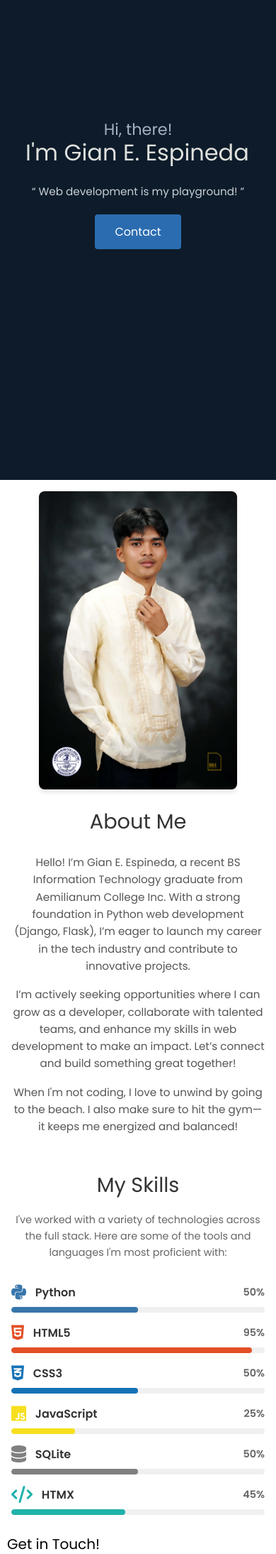
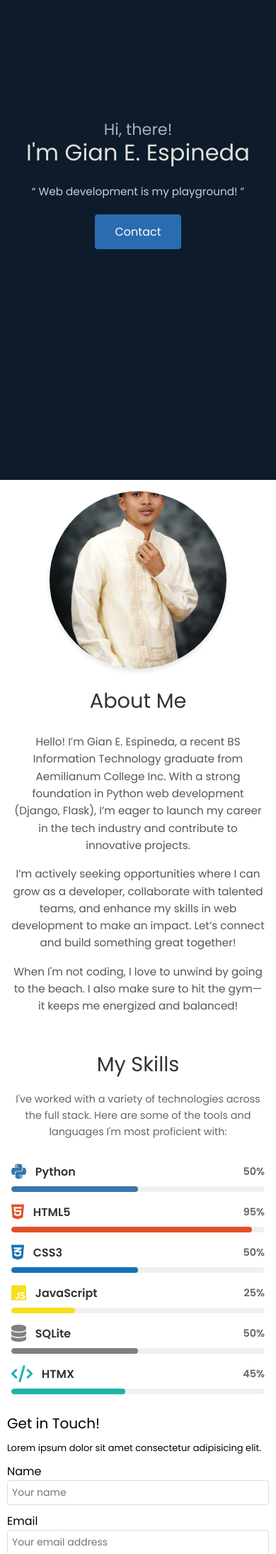
Before and after one commit to cdls4cmdlistfiles/flask-portfolio, a Flask app: page / in a window 390 px wide. Shown: the part 168-2357 px from the top of the page at 71% size. Run offline with Flask 3, Linux system fonts and the light colour scheme; some web fonts are replaced.

Commit message:
Update style.css

```diff
--- a/static/style.css
+++ b/static/style.css
@@ -11,9 +11,9 @@
     font-style: normal;
 }
 
-html {
-  scroll-behavior: smooth;
-}
+html {scroll-behavior: smooth;}
+
+
 
 /* home */.home_container {
     background-color: #0d1b2a;
@@ -115,109 +115,7 @@ html {
 
 
 /* style about */
-.__about {
-    padding: 2rem;
-    max-width: 1200px;
-    margin: 0 auto;
-    display: grid;
-    grid-template-columns: 1fr 1fr;
-    gap: 3rem;
-    align-items: center;
-}
 
-/* autotypoing */
-
-    .typing-text {
-        border-right: 2px solid #000; /* Creates cursor effect */
-        white-space: nowrap; /* Keeps text on one line */
-        overflow: hidden; /* Hides overflow while typing */
-    }
-
-    /* Optional: Blinking cursor animation */
-    @keyframes blink {
-        0% { border-color: transparent; }
-        /* 50% { border-color: #000; } */
-        100% { border-color: transparent; }
-    }
-
-    .typing-text {
-        animation: blink 1s infinite;
-    }
-/* end */
-
-.__about .image {
-    width: 100%;
-    max-width: 350px; /* Medium size constraint */
-    height: auto;
-    border-radius: 8px;
-    overflow: hidden;
-    box-shadow: 0 4px 6px rgba(0, 0, 0, 0.1);
-    margin: 0 auto; /* Center the image within its grid cell */
-}
-
-.__about .image img {
-    width: 100%;
-    height: auto;
-    display: block;
-    object-fit: cover;
-}
-
-.__about-text h1 {
-    font-size: 2.5rem;
-    margin: 0 0 1.5rem 0;
-    color: #333;
-}
-
-.__about-text p {
-    font-size: 1.1rem;
-    line-height: 1.6;
-    color: #555;
-    margin-bottom: 1rem;
-}
-
-/* Tablet Styles */
-@media (max-width: 768px) {
-    .__about {
-        gap: 2rem;
-        padding: 1.5rem;
-    }
-
-    .__about .image {
-        max-width: 350px; /* Slightly smaller for tablet */
-    }
-
-    .__about-text h1 {
-        font-size: 2.2rem;
-    }
-
-    .__about-text p {
-        font-size: 1rem;
-    }
-}
-
-/* Mobile Styles */
-@media (max-width: 600px) {
-    .__about {
-        grid-template-columns: 1fr;
-        padding: 1rem;
-        gap: 1.5rem;
-        text-align: center;
-    }
-
-    .__about .image {
-        max-width: 280px; /* Medium size for mobile */
-        order: -1; /* Move image above text on mobile */
-    }
-
-    .__about-text h1 {
-        font-size: 1.8rem;
-    }
-
-    .__about-text p {
-        font-size: 0.95rem;
-        text-align: center;
-    }
-}
 /* end style about */
 
 
@@ -510,7 +408,6 @@ html {
   }
 
   .__contact label {
-    font-weight: bold;
     margin-bottom: -10px;
   }
 
@@ -594,3 +491,95 @@ html {
       min-height: 100px;
     }
   }
+
+
+
+  /* about */
+
+    .__about {
+        padding: 2rem;
+        max-width: 1200px;
+        margin: 0 auto;
+        display: grid;
+        grid-template-columns: 1fr 1fr;
+        gap: 3rem;
+        align-items: center;
+    }
+
+    /* Circular image styles */
+    .__about .image {
+        width: 100%;
+        max-width: 300px;
+        height: 300px; /* Match width for perfect circle */
+        border-radius: 50%; /* Makes it circular */
+        overflow: hidden;
+        box-shadow: 0 4px 6px rgba(0, 0, 0, 0.1);
+        margin: 0 auto;
+    }
+
+    .__about .image img {
+        width: 100%;
+        height: 100%;
+        display: block;
+        object-fit: cover; /* Ensures image fills circle without distortion */
+    }
+
+    .__about-text h1 {
+        font-size: 2.5rem;
+        margin: 0 0 1.5rem 0;
+        color: #333;
+    }
+
+    .__about-text p {
+        font-size: 1.1rem;
+        line-height: 1.6;
+        color: #555;
+        margin-bottom: 1rem;
+    }
+
+    /* Tablet Styles */
+    @media (max-width: 768px) {
+        .__about {
+            gap: 2rem;
+            padding: 1.5rem;
+        }
+
+        .__about .image {
+            max-width: 300px;
+            height: 300px;
+        }
+
+        .__about-text h1 {
+            font-size: 2.2rem;
+        }
+
+        .__about-text p {
+            font-size: 1rem;
+        }
+    }
+
+    /* Mobile Styles */
+    @media (max-width: 600px) {
+        .__about {
+            grid-template-columns: 1fr;
+            padding: 1rem;
+            gap: 1.5rem;
+            text-align: center;
+        }
+
+        .__about .image {
+            max-width: 250px;
+            height: 250px;
+            order: -1;
+        }
+
+        .__about-text h1 {
+            font-size: 1.8rem;
+        }
+
+        .__about-text p {
+            font-size: 0.95rem;
+            text-align: center;
+        }
+    }
+/* end */
```
